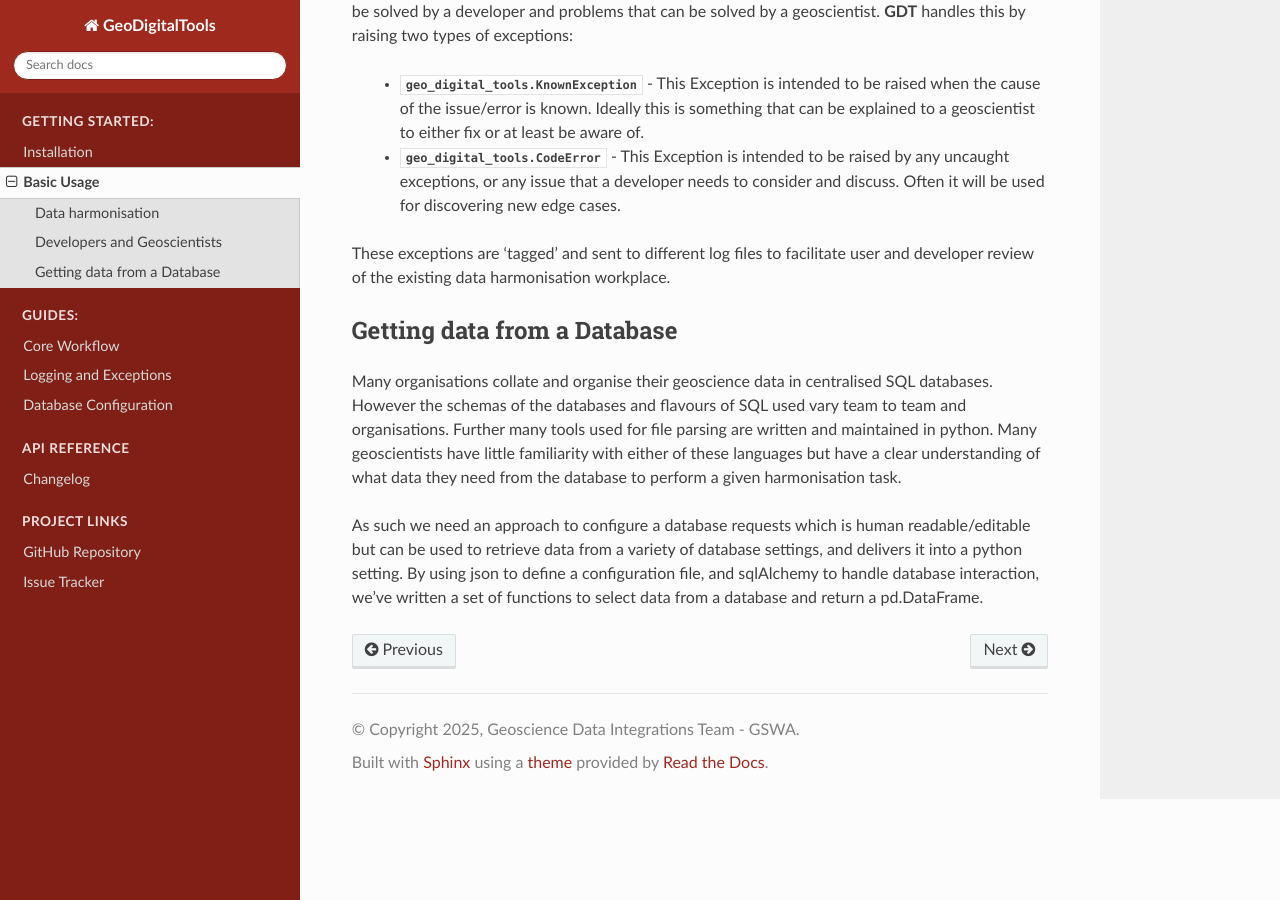
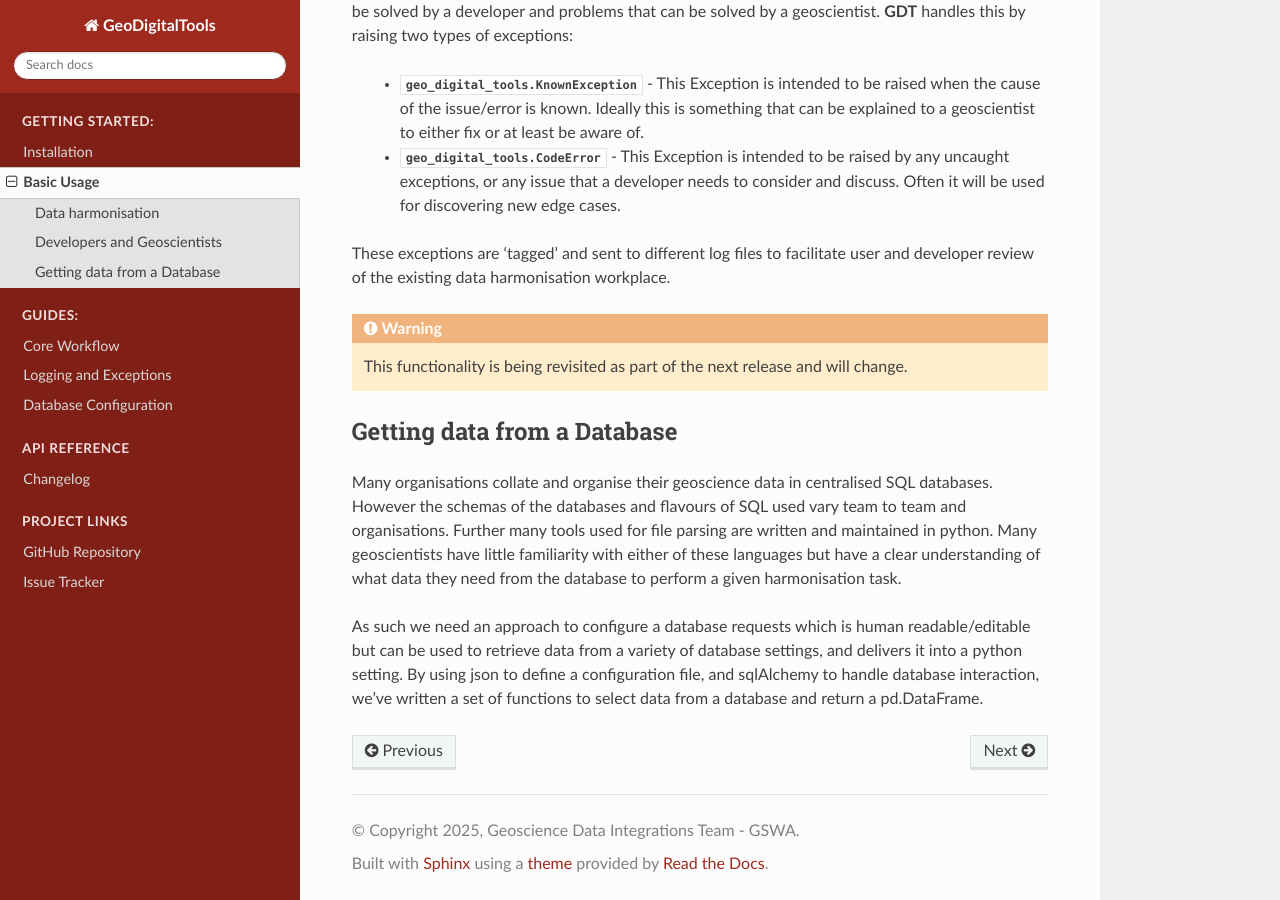
Before and after one commit to Geological-Survey-of-Western-Australia/atratus, a Sphinx documentation site: the page built from docs/source/basic_usage.rst, in a window 1280 px wide and 900 px high, scrolled down 1466 px. Built offline with Sphinx 7.4.7 and the Read the Docs theme 3.1.0, drawn with Linux system fonts in a browser that asks for light colours; pages that are not in the unit, such as notebooks, are missing from menus.

Commit message:
📝 - Warn users regarding modules that are unstable

```diff
--- a/docs/source/basic_usage.rst
+++ b/docs/source/basic_usage.rst
@@ -55,6 +55,9 @@ Another challenge about geodata harmonisation is the distinguishing between prob
 
 These exceptions are 'tagged' and sent to different log files to facilitate user and developer review of the existing data harmonisation workplace.
 
+.. Warning::
+    This functionality is being revisited as part of the next release and will change.
+
 Getting data from a Database
 ----------
 
```
